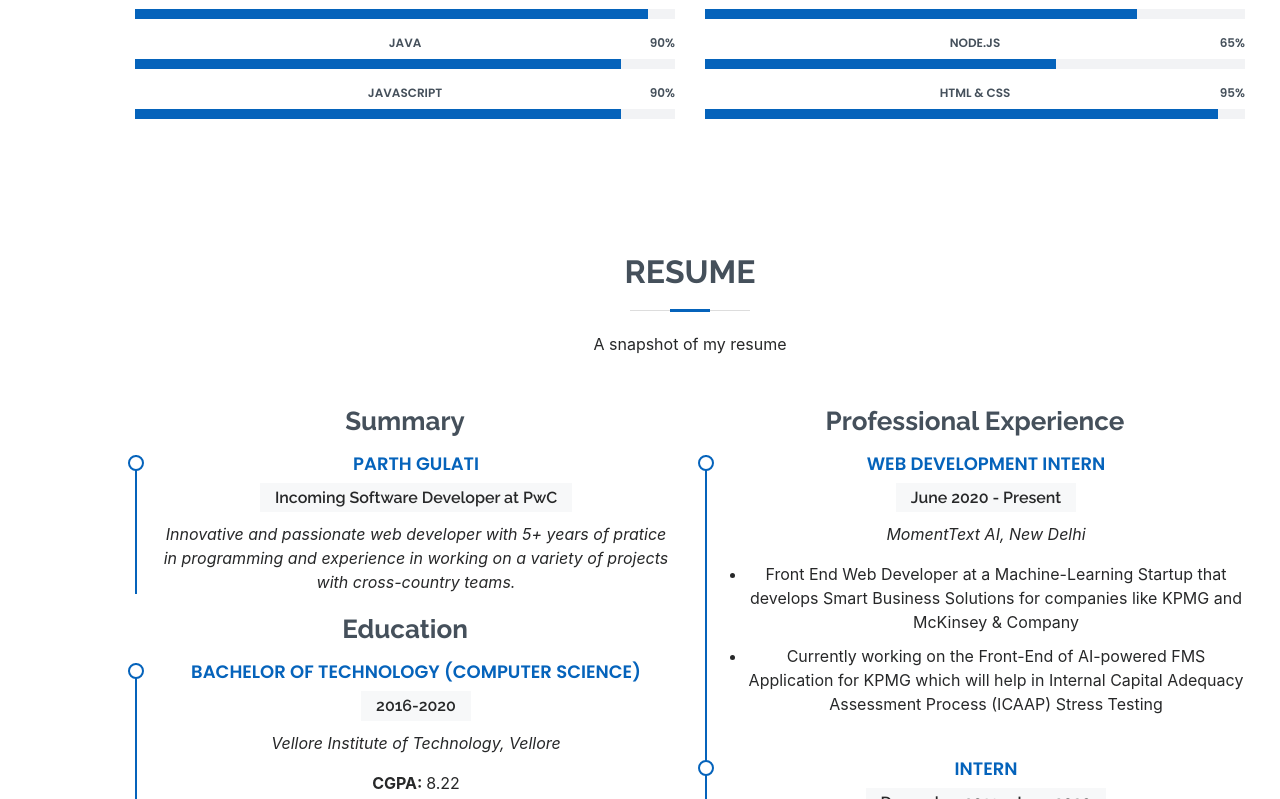
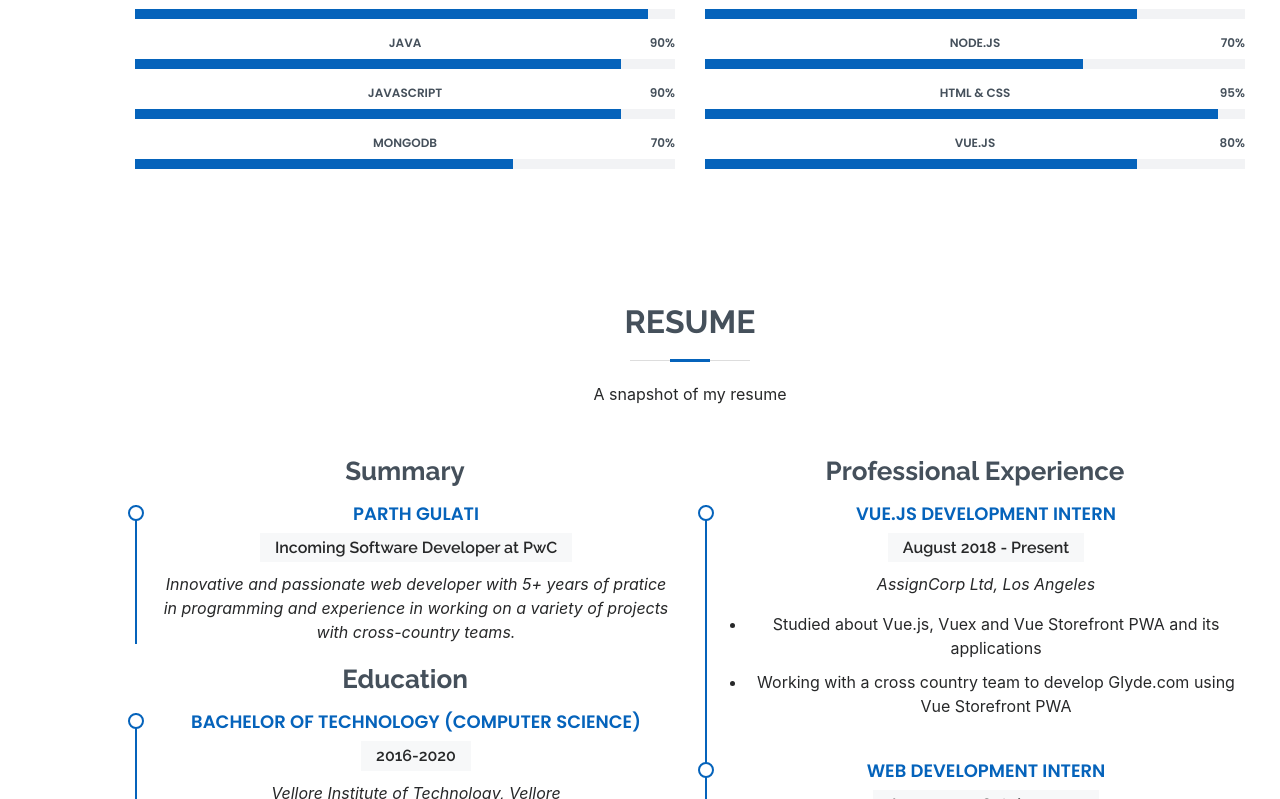
Before and after one commit to parth-gulati/parthgulati, a React (Create React App) app: page / in a window 1280 px wide. Shown: the part 2121-2920 px from the top of the page. Built offline with nearby package versions, Linux system fonts and the light colour scheme.

Commit message:
Updated information on the website

```diff
--- a/src/ResumeData.js
+++ b/src/ResumeData.js
@@ -33,7 +33,7 @@ let factsData = {
   cd3: "Programming Languages",
   c3: 10,
   cd4: "Internships",
-  c4: 3,
+  c4: 4,
 };
 
 let skillsData = {
@@ -42,7 +42,7 @@ let skillsData = {
   valMax: 100,
   valMin: 0,
   skill1: "C++",
-  val1: "95",
+  val1: 95,
   skill2: "Java",
   val2: 90,
   skill3: "JavaScript",
@@ -50,9 +50,13 @@ let skillsData = {
   skill4: "React.js",
   val4: 80,
   skill5: "Node.js",
-  val5: 65,
+  val5: 70,
   skill6: "HTML & CSS",
   val6: 95,
+  skill7: "Vue.js",
+  val7: 80,
+  skill8: "MongoDB",
+  val8: 70,
 };
 
 let footerData = {
@@ -69,7 +73,7 @@ let resumeData = {
   about: "A snapshot of my resume",
   summary:
     "Innovative and passionate web developer with 5+ years of pratice in programming and experience in working on a variety of projects with cross-country teams.",
-  address: "7A/15 WEA Karol Bagh",
+  address: "Karol Bagh, New Delhi",
   phone: "+91 9999696229",
   email: "gulati.parth98@gmail.com",
   edu1: {
@@ -90,12 +94,12 @@ let resumeData = {
   },
   ex1: {
     title: "WEB DEVELOPMENT INTERN",
-    period: "June 2020 - Present",
+    period: "June 2020 - October 2020",
     location: "MomentText AI, New Delhi",
     des1:
-      "Front End Web Developer at a Machine-Learning Startup that develops Smart Business Solutions for companies like KPMG and McKinsey & Company",
+      "Worked as a Front End Web Developer at a Machine-Learning Startup that develops Smart Business Solutions for companies like KPMG and McKinsey & Company",
     des2:
-      "Currently working on the Front-End of AI-powered FMS Application for KPMG which will help in Internal Capital Adequacy Assessment Process (ICAAP) Stress Testing",
+      "Worked on the Front-End of AI-powered FMS Application for KPMG which will help in Internal Capital Adequacy Assessment Process (ICAAP) Stress Testing",
   },
   volunteer: {
     title: `Volunteer Teacher`,
@@ -107,7 +111,7 @@ let resumeData = {
   ex2: {
     title: "INTERN",
     period: "December 2019 - June 2020",
-    location: "AssignCorp Ltd, California",
+    location: "AssignCorp Ltd, Los Angeles",
     des3:
       "Studied about several Web Development frameworks such as React.js and node.js in depth and where to implement them",
     des1:
@@ -125,6 +129,15 @@ let resumeData = {
     des3:
       "Converted the time of the invite to the destination's timezone while taking daylight savings into consideration",
   },
+  ex4: {
+    title: "VUE.JS DEVELOPMENT INTERN",
+    period: "August 2018 - Present",
+    location: "AssignCorp Ltd, Los Angeles",
+    des1:
+      "Studied about Vue.js, Vuex and Vue Storefront PWA and its applications",
+    des2:
+      "Working with a cross country team to develop Glyde.com using Vue Storefront PWA",
+  },
 };
 
 let portfolioData = {
@@ -138,7 +151,7 @@ let portfolioData = {
 let contactData = {
   name: "Parth Gulati",
   email: "gulati.parth98@gmail.com",
-  location: "7A/15 WEA Karol Bagh New Delhi-110005",
+  location: "Karol Bagh, New Delhi-110005",
   phone: "9999696229",
 };
 
--- a/src/components/main/Resume.js
+++ b/src/components/main/Resume.js
@@ -72,6 +72,17 @@ export default class Resume extends Component {
               <div className="col-lg-6">
                 <h3 className="resume-title">Professional Experience</h3>
                 <div className="resume-item">
+                  <h4>{resumeData.ex4.title}</h4>
+                  <h5>{resumeData.ex4.period}</h5>
+                  <p>
+                    <em>{resumeData.ex4.location}</em>
+                  </p>
+                  <ul>
+                    <li>{resumeData.ex4.des1}</li>
+                    <li>{resumeData.ex4.des2}</li>
+                  </ul>
+                </div>
+                <div className="resume-item">
                   <h4>{resumeData.ex1.title}</h4>
                   <h5>{resumeData.ex1.period}</h5>
                   <p>
--- a/src/components/main/Skills.js
+++ b/src/components/main/Skills.js
@@ -69,12 +69,27 @@ export default class Skills extends Component {
                       />
                     </div>
                   </div>
+                  <div className="progress">
+                    <span className="skill">
+                      {skillsData.skill8}{" "}
+                      <i className="val">{skillsData.val8}%</i>
+                    </span>
+                    <div className="progress-bar-wrap">
+                      <div
+                        className="progress-bar"
+                        role="progressbar"
+                        aria-valuenow={skillsData.val8}
+                        aria-valuemin={0}
+                        aria-valuemax={100}
+                      />
+                    </div>
+                  </div>
                 </div>
                 <div className="col-lg-6">
                   <div className="progress">
                     <span className="skill">
                       {skillsData.skill4}{" "}
-                      <i className="val">{skillsData.val4}</i>
+                      <i className="val">{skillsData.val4}%</i>
                     </span>
                     <div className="progress-bar-wrap">
                       <div
@@ -116,6 +131,21 @@ export default class Skills extends Component {
                       />
                     </div>
                   </div>
+                  <div className="progress">
+                    <span className="skill">
+                      {skillsData.skill7}{" "}
+                      <i className="val">{skillsData.val7}%</i>
+                    </span>
+                    <div className="progress-bar-wrap">
+                      <div
+                        className="progress-bar"
+                        role="progressbar"
+                        aria-valuenow={skillsData.val7}
+                        aria-valuemin={0}
+                        aria-valuemax={100}
+                      />
+                    </div>
+                  </div>
                 </div>
               </div>
             </VisibilitySensor>
```
